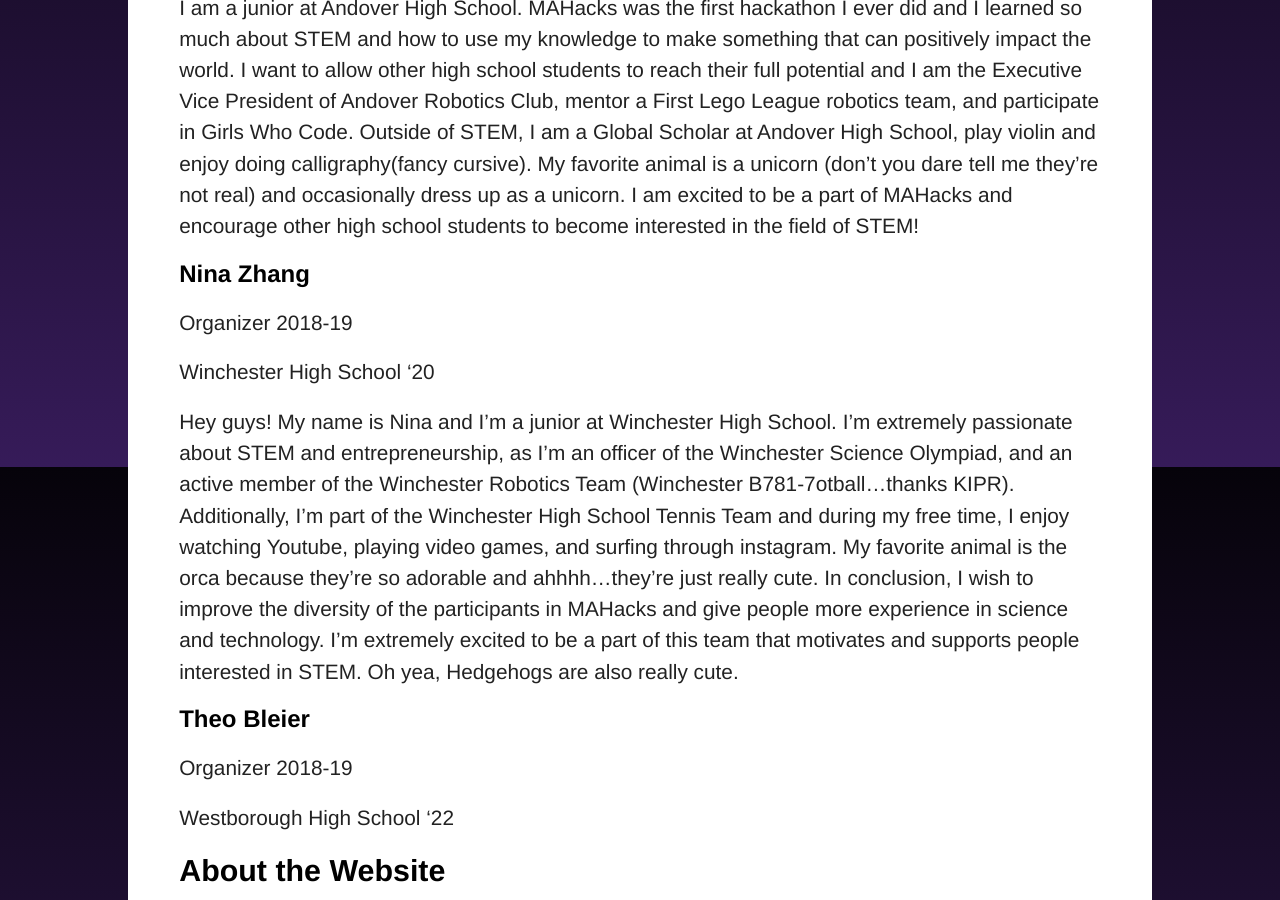
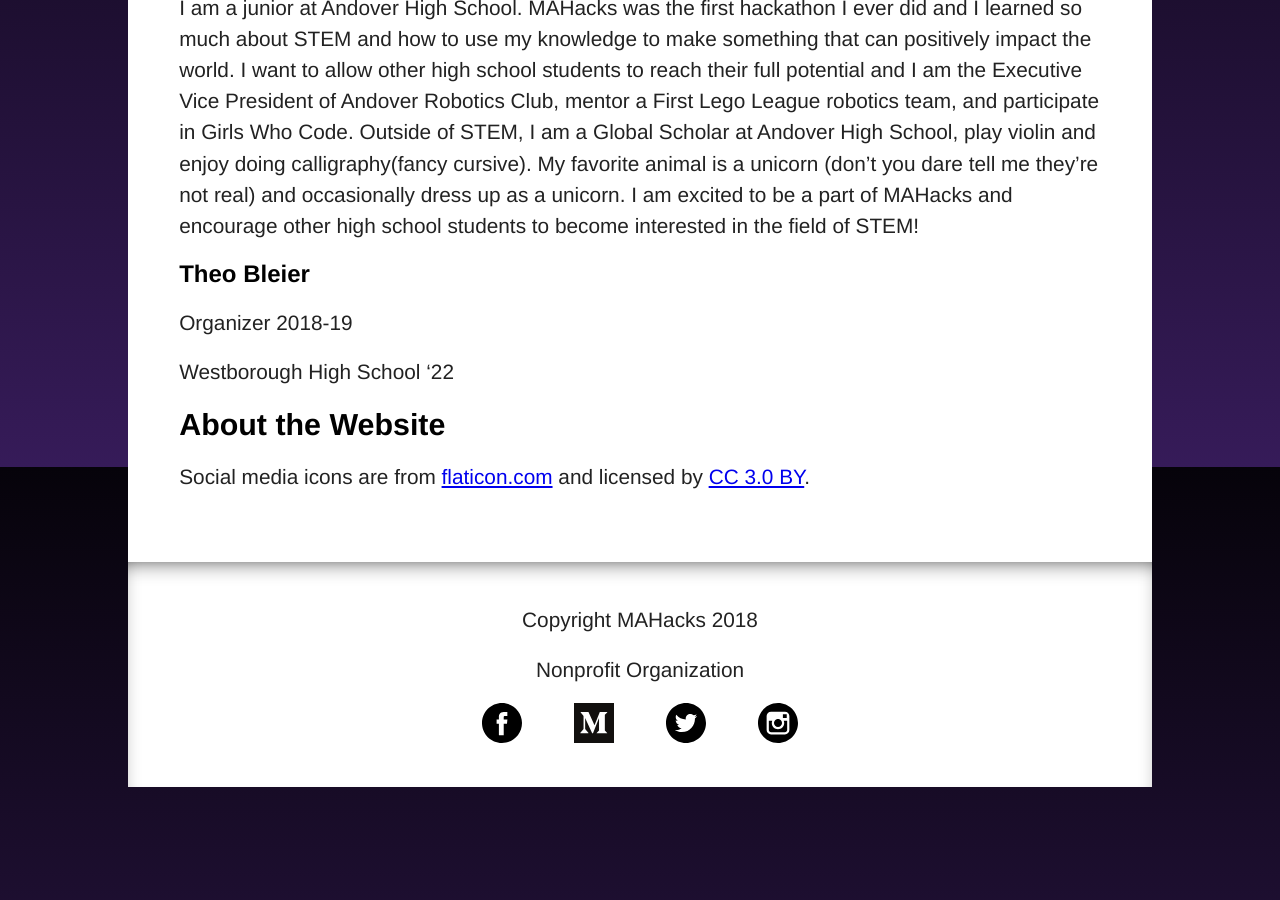
Before and after one commit to mahacks/old-website, a Jekyll site: the page built from about.md, in a window 1280 px wide and 900 px high, scrolled down 3133 px. Built offline with Jekyll 4.4.1, drawn with Linux system fonts in a browser that asks for light colours; some web fonts are replaced; after the commit the page ends 3920 px from its top, so only the background shows below that.

Commit message:
Update about.md

```diff
--- a/about.md
+++ b/about.md
@@ -67,13 +67,6 @@
 
 I am a junior at Andover High School. MAHacks was the first hackathon I ever did and I learned so much about STEM and how to use my knowledge to make something that can positively impact the world. I want to allow other high school students to reach their full potential and I am the Executive Vice President of Andover Robotics Club, mentor a First Lego League robotics team, and participate in Girls Who Code. Outside of STEM, I am a Global Scholar at Andover High School, play violin and enjoy doing calligraphy(fancy cursive). My favorite animal is a unicorn (don’t you dare tell me they’re not real) and occasionally dress up as a unicorn. I am excited to be a part of MAHacks and encourage other high school students to become interested in the field of STEM!
 
-### Nina Zhang
-
-Organizer 2018-19
-
-Winchester High School ‘20
-
-Hey guys! My name is Nina and I’m a junior at Winchester High School. I’m extremely passionate about STEM and entrepreneurship, as I’m an officer of the Winchester Science Olympiad, and an active member of the Winchester Robotics Team (Winchester B781-7otball…thanks KIPR). Additionally, I’m part of the Winchester High School Tennis Team and during my free time, I enjoy watching Youtube, playing video games, and surfing through instagram. My favorite animal is the orca because they’re so adorable and ahhhh…they’re just really cute. In conclusion, I wish to improve the diversity of the participants in MAHacks and give people more experience in science and technology. I’m extremely excited to be a part of this team that motivates and supports people interested in STEM. Oh yea, Hedgehogs are also really cute.
 
 ### Theo Bleier
 
```
